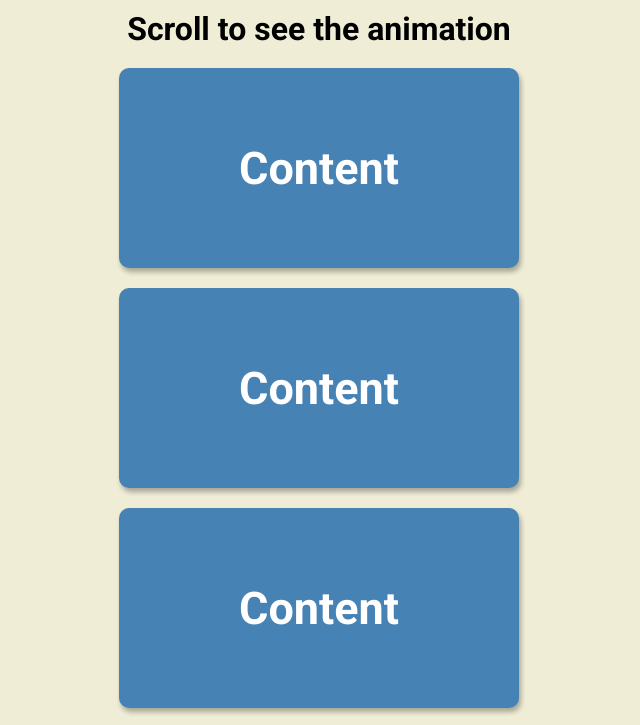
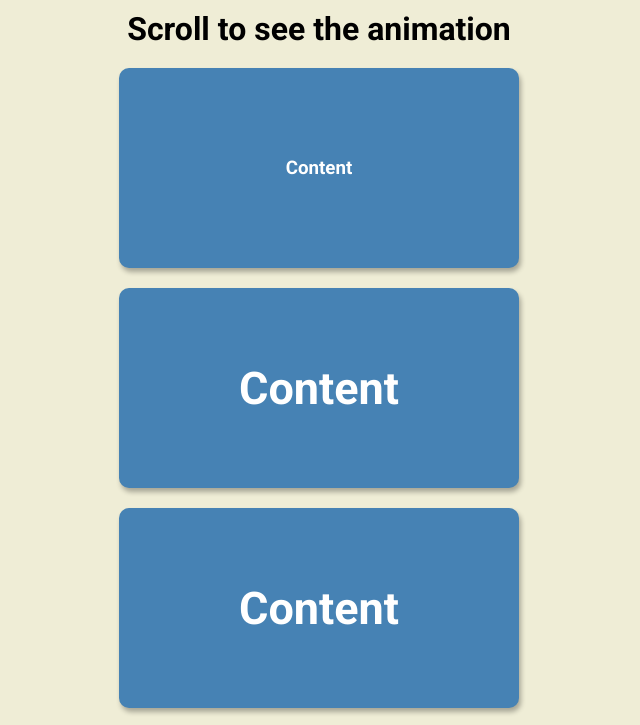
Before and after one commit to PriyaChadha/Week6IGH, a plain HTML site: page index.html in a window 1280 px wide. Shown: the top 725 px of the page, without its empty margins (321-961 px from the left). Drawn offline with Linux system fonts and the light colour scheme.

Commit message:
Update index.html

```diff
--- a/index.html
+++ b/index.html
@@ -8,7 +8,7 @@
   </head>
   <body>
     <h1>Scroll to see the animation</h1>
-    <div class="box"><h2>Content</h2></div>
+    <div class="box"><h3>Content</h3></div>
     <div class="box"><h2>Content</h2></div>
     <div class="box"><h2>Content</h2></div>
     <div class="box"><h2>Content</h2></div>
```
